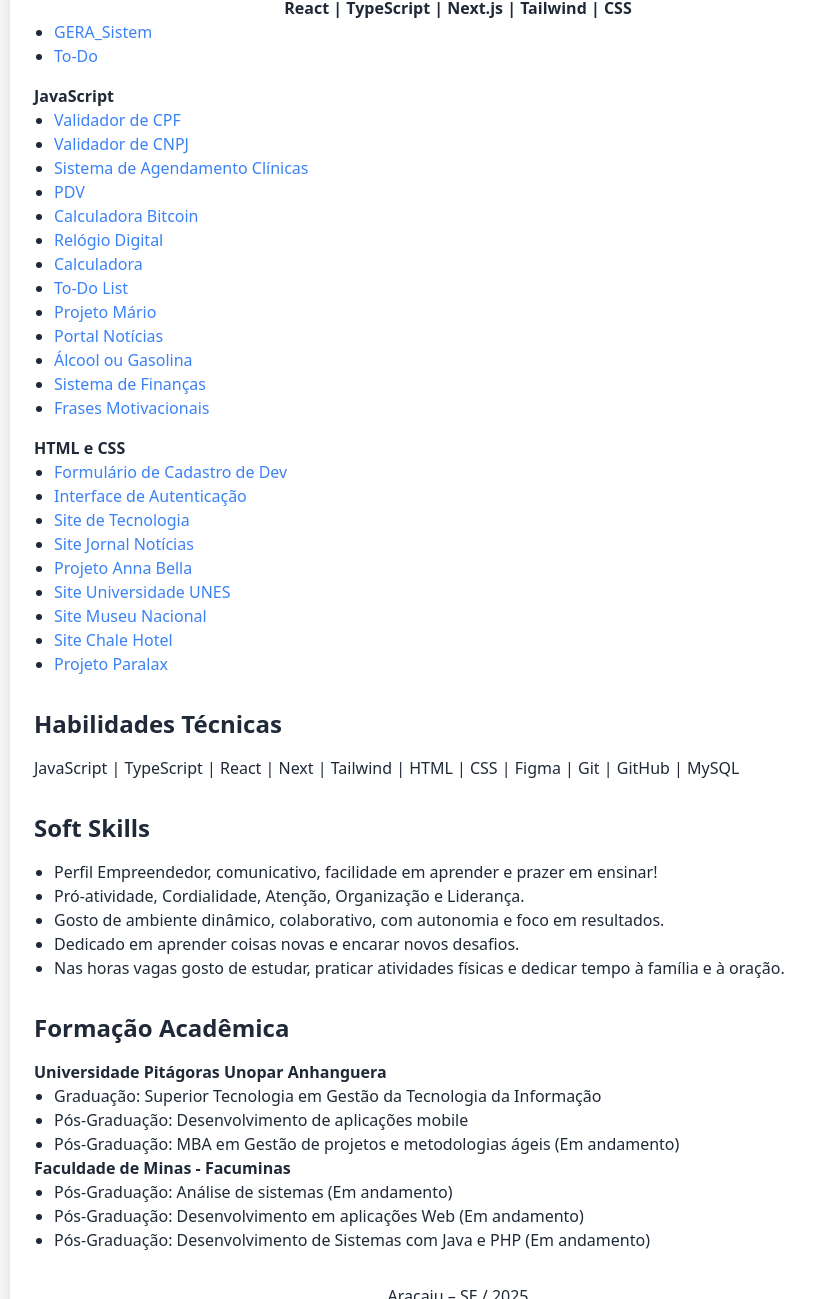
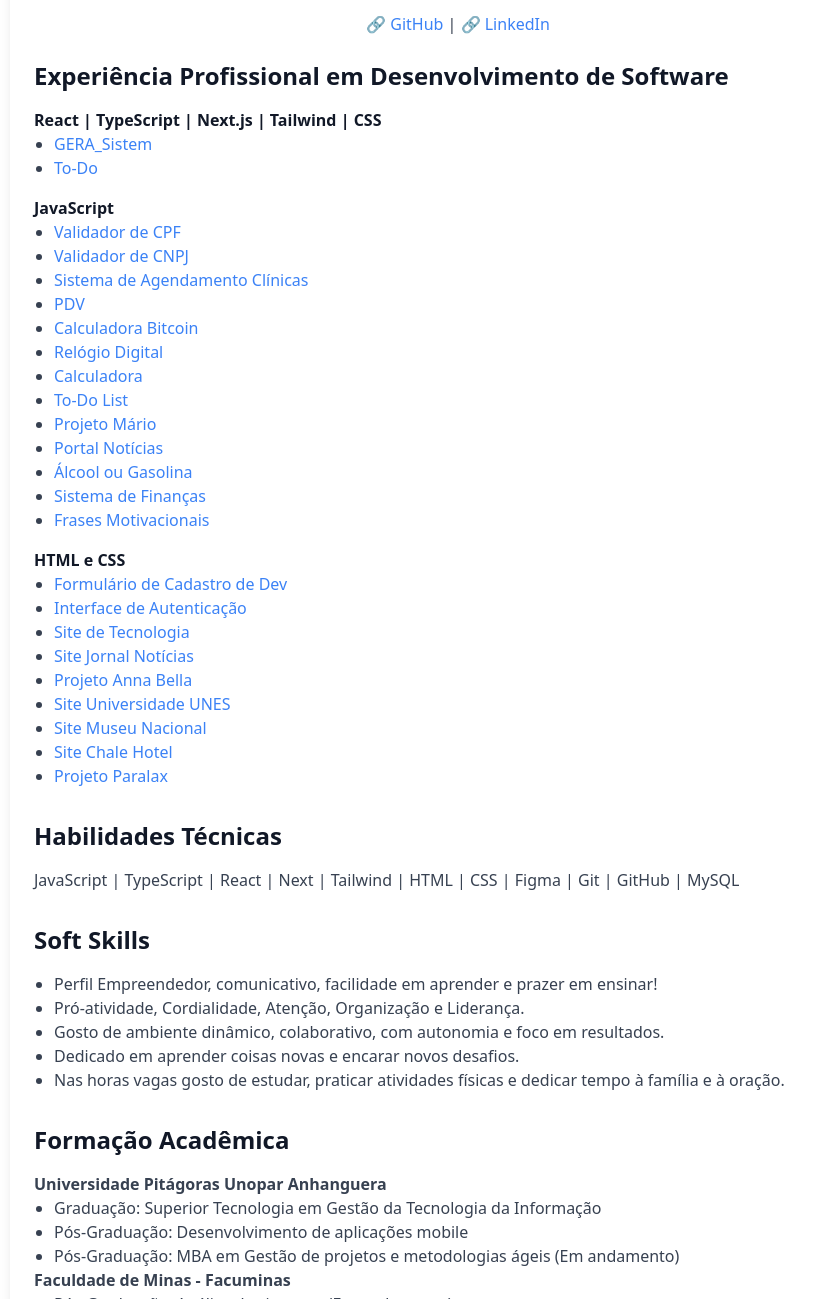
Before and after one commit to EribaldoOliveira/curriculo_online, a plain HTML site: page index.html in a window 1280 px wide. Shown: the part 164-1463 px from the top of the page, without its empty margins (182-1018 px from the left). Drawn offline with nearby package versions, Linux system fonts and the light colour scheme.

Commit message:
Adiciona currículo online com Tailwind CSS e informações de contato

```diff
--- a/index.html
+++ b/index.html
@@ -5,28 +5,50 @@
   <meta name="viewport" content="width=device-width, initial-scale=1.0">
   <title>Currículo Eribaldo Oliveira</title>
   <script src="https://cdn.tailwindcss.com"></script>
+  <link href="https://cdnjs.cloudflare.com/ajax/libs/font-awesome/5.15.3/css/all.min.css" rel="stylesheet">
 </head>
-<body class="bg-gray-100 text-gray-800">
+<body class="bg-white text-gray-900">
   <div class="max-w-4xl mx-auto p-6 bg-white shadow-lg rounded-lg">
     <header class="text-center mb-6">
-      <h1 class="text-3xl font-bold">Eribaldo dos Santos Oliveira</h1>
-      <p class="text-xl">Desenvolvedor Front-End</p>
+      <h1 class="text-3xl font-bold text-gray-900">Eribaldo dos Santos Oliveira</h1>
+      <p class="text-xl text-gray-700">Desenvolvedor Front-End</p>
+
+      <!-- Dados de Contato -->
+      <div class="mt-4">
+        <address class="text-gray-700">
+          <a href="mailto:desenvolvedorwebst@gmail.com" class="text-blue-500 hover:text-blue-600">desenvolvedorwebst@gmail.com</a>
+        </address>
+
+        <div class="contato-whatsapp mt-2">
+          <a href="https://wa.me/5579988035219?text=Olá%2C%20vi%20seu%20portfólio%20e%20gostaria%20de%20conversar!" target="_blank" rel="noopener noreferrer" class="btn-whatsapp text-green-500 hover:text-green-600">
+            <i class="fab fa-whatsapp"></i> Fale comigo no WhatsApp: (79) 9 8803-5219
+          </a>
+        </div>
+
+        <nav class="mt-4" aria-label="Links sociais">
+          <p class="links text-gray-700">
+            🔗 <a href="https://github.com/EribaldoOliveira" target="_blank" rel="noopener noreferrer" class="text-blue-500 hover:text-blue-600">GitHub</a> |
+            🔗 <a href="https://www.linkedin.com/in/eribaldo-oliveira/" target="_blank" rel="noopener noreferrer" class="text-blue-500 hover:text-blue-600">LinkedIn</a>
+          </p>
+        </nav>
+      </div>
     </header>
 
+    <!-- Experiência Profissional em Desenvolvimento de Software -->
     <section class="mb-8">
-      <h2 class="text-2xl font-semibold mb-4 text-center">Experiência Profissional em Desenvolvimento de Software</h2>
+      <h2 class="text-2xl font-semibold mb-4 text-gray-900">Experiência Profissional em Desenvolvimento de Software</h2>
 
       <div class="mb-4">
-        <h3 class="font-semibold text-center">React | TypeScript | Next.js | Tailwind | CSS</h3>
-        <ul class="list-disc pl-5">
+        <h3 class="font-semibold text-gray-900">React | TypeScript | Next.js | Tailwind | CSS</h3>
+        <ul class="list-disc pl-5 text-gray-700">
           <li><a href="https://github.com/EribaldoOliveira/GERA_Sistem" class="text-blue-500">GERA_Sistem</a></li>
           <li><a href="https://github.com/EribaldoOliveira/To-do" class="text-blue-500">To-Do</a></li>
         </ul>
       </div>
 
       <div class="mb-4">
-        <h3 class="font-semibold">JavaScript</h3>
-        <ul class="list-disc pl-5">
+        <h3 class="font-semibold text-gray-900">JavaScript</h3>
+        <ul class="list-disc pl-5 text-gray-700">
           <li><a href="https://github.com/EribaldoOliveira/validador-cpf-js" class="text-blue-500">Validador de CPF</a></li>
           <li><a href="https://github.com/EribaldoOliveira/validador_CNPJ_js" class="text-blue-500">Validador de CNPJ</a></li>
           <li><a href="https://github.com/EribaldoOliveira/sistema_agendamento_clinicas" class="text-blue-500">Sistema de Agendamento Clínicas</a></li>
@@ -44,8 +66,8 @@
       </div>
 
       <div class="mb-4">
-        <h3 class="font-semibold">HTML e CSS</h3>
-        <ul class="list-disc pl-5">
+        <h3 class="font-semibold text-gray-900">HTML e CSS</h3>
+        <ul class="list-disc pl-5 text-gray-700">
           <li><a href="https://eribaldooliveira.github.io/Formulario-de-cadastro-de-dev./" class="text-blue-500">Formulário de Cadastro de Dev</a></li>
           <li><a href="https://eribaldooliveira.github.io/interface-de-autenticacao2/" class="text-blue-500">Interface de Autenticação</a></li>
           <li><a href="https://eribaldooliveira.github.io/Site-TecBlog-Tecnologia/" class="text-blue-500">Site de Tecnologia</a></li>
@@ -60,13 +82,13 @@
     </section>
 
     <section class="mb-8">
-      <h2 class="text-2xl font-semibold mb-4">Habilidades Técnicas</h2>
-      <p>JavaScript | TypeScript | React | Next | Tailwind | HTML | CSS | Figma | Git | GitHub | MySQL</p>
+      <h2 class="text-2xl font-semibold mb-4 text-gray-900">Habilidades Técnicas</h2>
+      <p class="text-gray-700">JavaScript | TypeScript | React | Next | Tailwind | HTML | CSS | Figma | Git | GitHub | MySQL</p>
     </section>
 
     <section class="mb-8">
-      <h2 class="text-2xl font-semibold mb-4">Soft Skills</h2>
-      <ul class="list-disc pl-5">
+      <h2 class="text-2xl font-semibold mb-4 text-gray-900">Soft Skills</h2>
+      <ul class="list-disc pl-5 text-gray-700">
         <li>Perfil Empreendedor, comunicativo, facilidade em aprender e prazer em ensinar!</li>
         <li>Pró-atividade, Cordialidade, Atenção, Organização e Liderança.</li>
         <li>Gosto de ambiente dinâmico, colaborativo, com autonomia e foco em resultados.</li>
@@ -76,23 +98,23 @@
     </section>
 
     <section class="mb-8">
-      <h2 class="text-2xl font-semibold mb-4">Formação Acadêmica</h2>
-      <p><strong>Universidade Pitágoras Unopar Anhanguera</strong></p>
-      <ul class="list-disc pl-5">
+      <h2 class="text-2xl font-semibold mb-4 text-gray-900">Formação Acadêmica</h2>
+      <p class="text-gray-700"><strong>Universidade Pitágoras Unopar Anhanguera</strong></p>
+      <ul class="list-disc pl-5 text-gray-700">
         <li>Graduação: Superior Tecnologia em Gestão da Tecnologia da Informação</li>
         <li>Pós-Graduação: Desenvolvimento de aplicações mobile</li>
         <li>Pós-Graduação: MBA em Gestão de projetos e metodologias ágeis (Em andamento)</li>
       </ul>
 
-      <p><strong>Faculdade de Minas - Facuminas</strong></p>
-      <ul class="list-disc pl-5">
+      <p class="text-gray-700"><strong>Faculdade de Minas - Facuminas</strong></p>
+      <ul class="list-disc pl-5 text-gray-700">
         <li>Pós-Graduação: Análise de sistemas (Em andamento)</li>
         <li>Pós-Graduação: Desenvolvimento em aplicações Web (Em andamento)</li>
         <li>Pós-Graduação: Desenvolvimento de Sistemas com Java e PHP (Em andamento)</li>
       </ul>
     </section>
 
-    <footer class="text-center mt-6">
+    <footer class="text-center mt-6 text-gray-700">
       <p>Aracaju – SE / 2025</p>
     </footer>
   </div>
```
